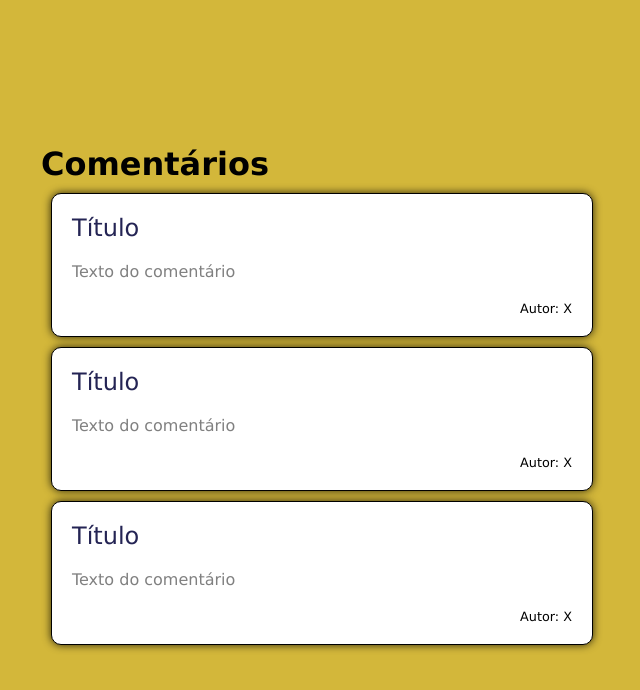
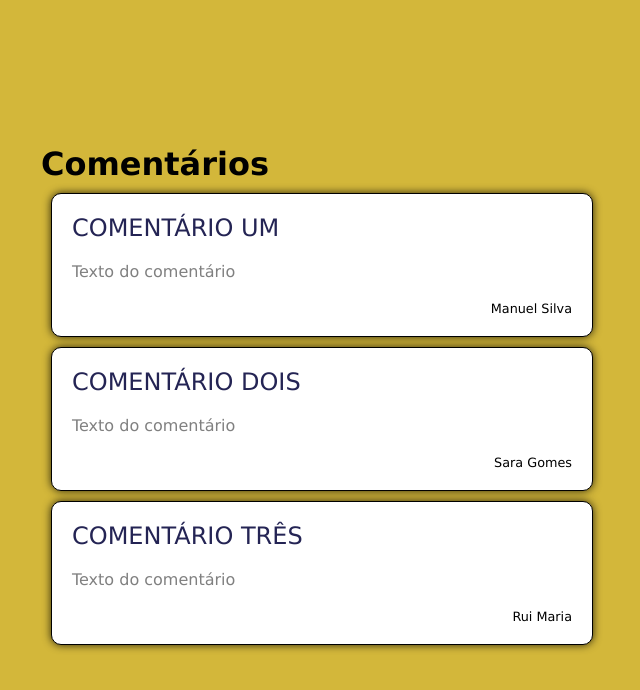
Before and after one commit to lijealso/react001, a React (Create React App) app: page / in a window 1280 px wide. Shown: the top 690 px of the page, without its empty margins (318-958 px from the left). Built offline with nearby package versions, Linux system fonts and the light colour scheme.

Commit message:
add props and uppercase function

```diff
--- a/src/components/Comment.jsx
+++ b/src/components/Comment.jsx
@@ -1,13 +1,18 @@
 import React from 'react'
 import './Comment.css'
 
-function Comment() {
+function Comment(props) {
+
+    function Maiusculas(texto) {
+        return texto.toUpperCase()
+    }
+
     return (
     <>
         <section className="comment">
-            <p className="title">Título</p>
+            <p className="title">{Maiusculas(props.title)}</p>
             <p className="text">Texto do comentário</p>
-            <p className="author">Autor: X</p>
+            <p className="author">{props.author}</p>
         </section>
     </>
     )
```
